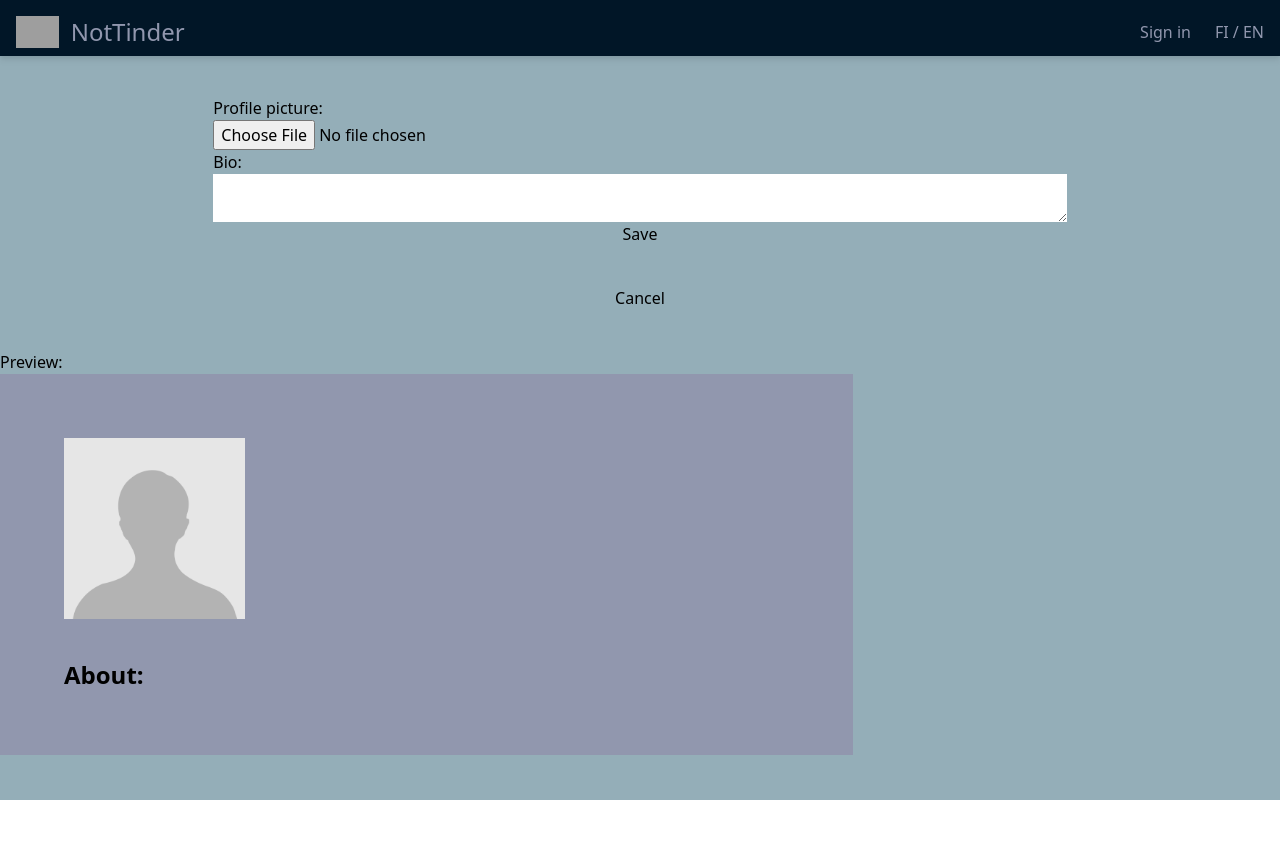
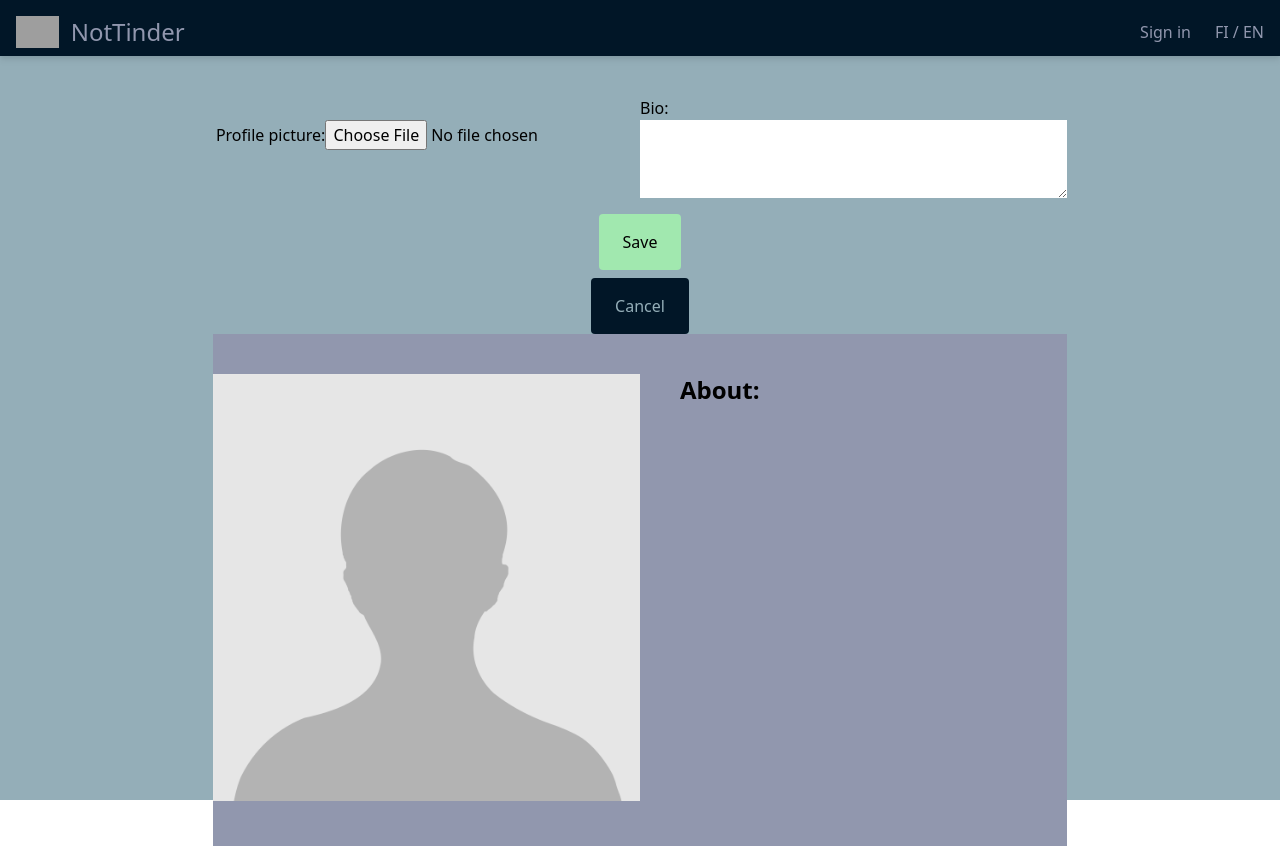
Before and after one commit to Roope1/AWA-project, a React (Create React App) app in the folder client/: page /edit in a window 1280 px wide. Before the commit the page ends 800 px from the top, so only its background shows below. Built offline with nearby package versions, Linux system fonts and the light colour scheme; no server answers; sample sign-in values are in the browser's storage; grey boxes are pictures that could not be loaded.

Commit message:
profile component looks ok, edit profile frontend

```diff
--- a/client/src/components/EditProfile.tsx
+++ b/client/src/components/EditProfile.tsx
@@ -3,10 +3,10 @@ import Profile from './Profile'
 
 const EditProfile = () => {
 
+    let auth_token: string | null = localStorage.getItem('auth_token');
     const [profileData, setProfileData] = useState({})
 
     useEffect(() => {
-        let auth_token: string | null = localStorage.getItem('auth_token');
         if (!auth_token) window.location.href = '/login';
 
         fetch('/user', {
@@ -31,31 +31,48 @@ const EditProfile = () => {
     const handleChange = (e: ChangeEvent<HTMLFormElement>) => {
         console.log(e.target.name);
         if (e.target.name === "avatar") {
-            setProfileData({...profileData, ["previewAvatar"]: URL.createObjectURL(e.target.files[0])})
+            setProfileData({...profileData, ["previewAvatar"]: URL.createObjectURL(e.target.files[0]), [e.target.name]: e.target.value})
         } else {
-            setProfileData({...profileData, [e.target.name]: e.target.value})
+          setProfileData({...profileData, [e.target.name]: e.target.value})
         }
     }
 
     const submit = (e: FormEvent<HTMLFormElement>) => {
-        // send to backend
+        e.preventDefault();
+        let form = new FormData();
+        form.append("image", (profileData as any).avatar);
+        form.append("bio", (profileData as any).bio);
+
+        fetch('/user/edit', {
+          method: "POST",
+          headers: {
+            "authorization": "Bearer " + auth_token,
+          },
+          body: form
+        })
     }
 
 
     return (
-        <div className='flex flex-col justify-center items-center'>
+        <div className='flex flex-col justify-center items-center w-full h-full'>
             <form className='w-2/3' onSubmit={submit} onChange={handleChange}>
-                <div className='my-10 flex flex-col'>
+                <div className='my-10 grid grid-cols-2'>
+                  <div className='m-auto'>
                     <label htmlFor="avatar">Profile picture:</label>
                     <input type="file" name="avatar" />
+                  </div>
+                  <div>
                     <label htmlFor="bio">Bio:</label>
-                    <textarea name='bio' value={(profileData as any).bio}/>
-                    <input type="submit" name="submit" id="" value="Save" />
+                    <textarea className='w-full h-full' name='bio' value={(profileData as any).bio}/>
+                  </div>
+                </div>
+                <div className='flex flex-col justify-center items-center  gap-2'>
+                  <input className='bg-accent py-4 px-6 rounded hover:cursor-pointer' type="submit" name="submit" value="Save"/>
+                  <button className='bg-main py-4 px-6 rounded text-background' >Cancel</button>
                 </div>
             </form>
-            <button>Cancel</button>
-            <div className='my-10'>
-                <h1>Preview:</h1>
+
+            <div className='my-auto flex items-center justify-center h-2/3 w-2/3'>
                 <Profile {...profileData}/>
             </div>
         </div>
--- a/client/src/components/Profile.tsx
+++ b/client/src/components/Profile.tsx
@@ -3,17 +3,14 @@ import avatar from '../images/avatar.jpg'
 
 const Profile = ({...props}) => {
   return (
-    <div className='w-2/3 bg-secondary p-16'>
-        <div className='flex flex-row'>
-            <img className='w-1/4 h-1/4' src= {props.previewAvatar ?? props.avatar ?? avatar} alt="avatar" />
-            <div className='mx-10 my-auto'>
-                <h1 className='text-4xl'>{props.username}</h1>
-                <p>{props?.name}</p>
-            </div>
+    <div className='w-[64rem] h-[32rem] bg-secondary grid grid-cols-2 '>
+        <div className='h-full m-auto'>
+          <img className="h-5/6 mt-10" src= {props.previewAvatar ?? props.avatar ?? avatar} alt="avatar" />
+          <h1 className='relative text-4xl'>{props.username}</h1>
         </div>
-        <div className='pt-10'>
+        <div className='pt-10 mx-10'>
             <h1 className='text-2xl font-bold'>About:</h1>
-            <p className='px-3'>{props.bio}</p>
+            <p className='px-10 whitespace-pre-line'>{props.bio}</p>
         </div>
     </div>
   )
--- a/client/src/components/SwipePage.tsx
+++ b/client/src/components/SwipePage.tsx
@@ -60,7 +60,7 @@ const SwipePage = () => {
     }
 
     return (
-        <div className='flex flex-col justify-center items-center my-10'>
+        <div className='w-full h-full flex flex-col justify-center items-center'>
             <Profile {...profile} />
             <div className='w-full text-center my-10 text-white'>
                 <button onClick={handleLeft} className='px-10 mx-10 bg-main rounded'> {"<"} </button>
```
